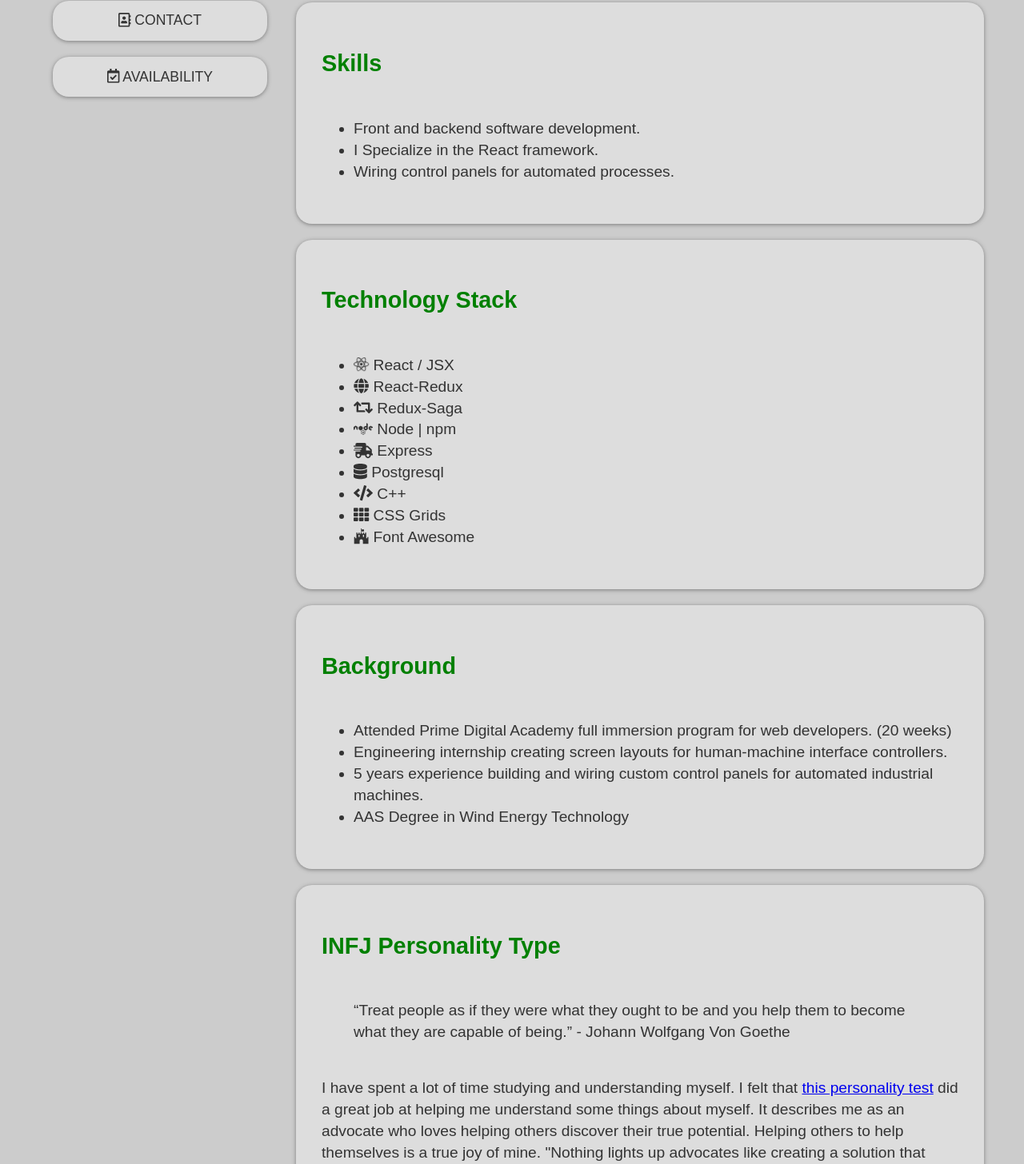
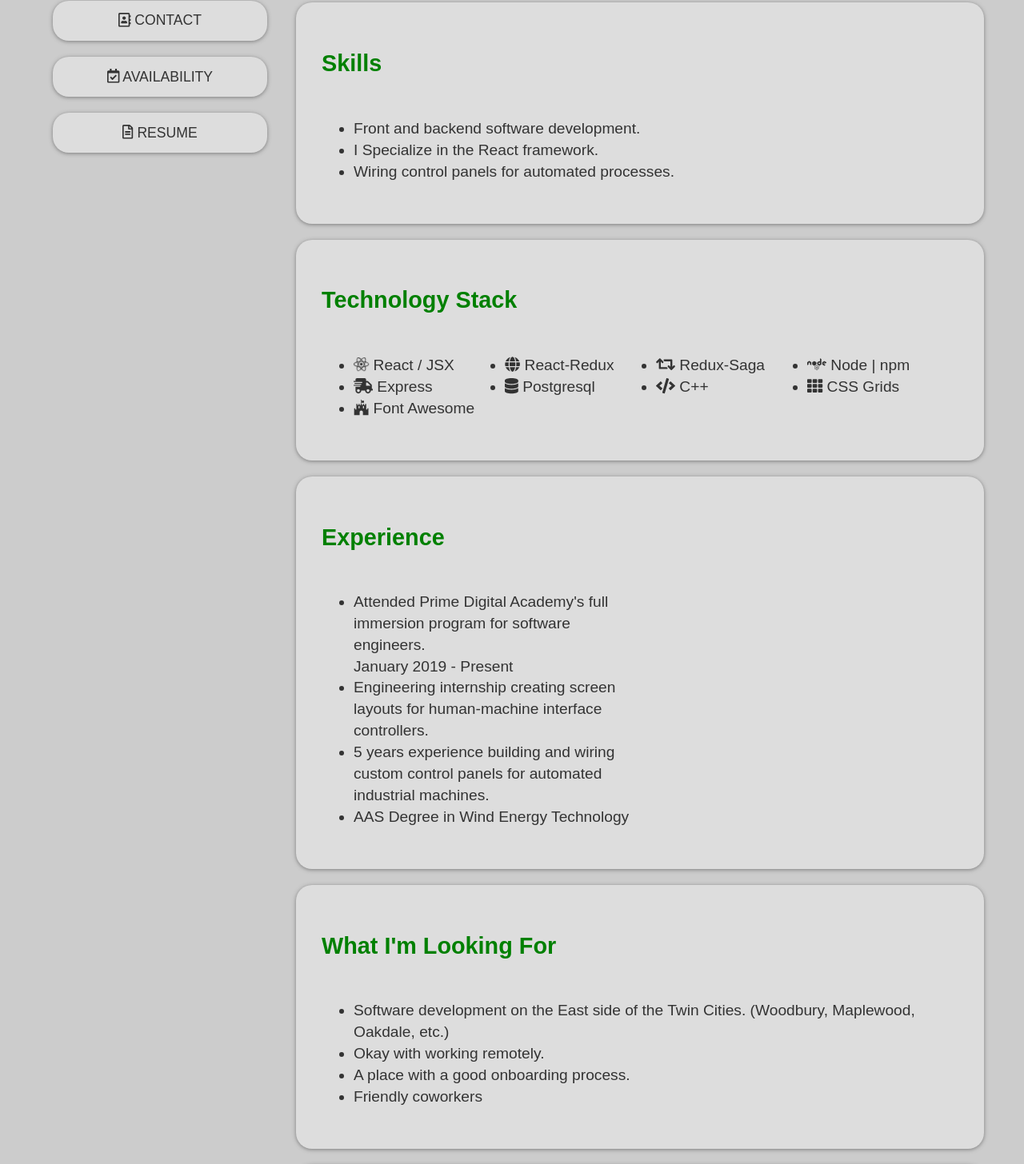
Before and after one commit to linzmeyer/personal-website, a React (Create React App) app: page /#/about in a window 1280 px wide. Shown: the part 457-1913 px from the top of the page at 80% size. Built offline with nearby package versions, Linux system fonts and the light colour scheme.

Commit message:
Minor Changes

```diff
--- a/src/Views/About/About.js
+++ b/src/Views/About/About.js
@@ -3,6 +3,10 @@
 import { FontAwesomeIcon } from '@fortawesome/react-fontawesome';
 
 class About extends Component {
+
+  renderExperience = () => {
+
+  }
 
   render() {
     return (
@@ -33,7 +37,7 @@
 
             <section className="info" >
               <h2>Technology Stack</h2>
-              <ul>
+              <ul className="tech-stack" >
                 <li><FontAwesomeIcon icon={['fab', 'react']} spin /> React / JSX</li>
                 <li><FontAwesomeIcon icon="globe" /> React-Redux</li>
                 <li><FontAwesomeIcon icon="retweet" /> Redux-Saga</li>
@@ -47,12 +51,30 @@
             </section>
 
             <section className="info" >
-              <h2>Background</h2>
+              <h2>Experience</h2>
+              <div className="experience" >
+                <ul>
+                  <li>
+                    Attended Prime Digital Academy's full immersion program for software engineers.
+                    <br></br>
+                    January 2019 - Present
+                  </li>
+                  <li>Engineering internship creating screen layouts for human-machine interface controllers.</li>
+                  <li>5 years experience building and wiring custom control panels for automated industrial machines.</li>
+                  <li>AAS Degree in Wind Energy Technology</li>
+                </ul>
+                { this.renderExperience() }
+              </div>
+
+            </section>
+
+            <section className="info" >
+              <h2>What I'm Looking For</h2>
               <ul>
-                <li>Attended Prime Digital Academy full immersion program for web developers. (20 weeks) </li>
-                <li>Engineering internship creating screen layouts for human-machine interface controllers.</li>
-                <li>5 years experience building and wiring custom control panels for automated industrial machines.</li>
-                <li>AAS Degree in Wind Energy Technology</li>
+                <li>Software development on the East side of the Twin Cities. (Woodbury, Maplewood, Oakdale, etc.)</li>
+                <li>Okay with working remotely.</li>
+                <li>A place with a good onboarding process.</li>
+                <li>Friendly coworkers</li>
               </ul>
             </section>
 
--- a/src/components/App/App.css
+++ b/src/components/App/App.css
@@ -50,6 +50,11 @@
     display: grid;
     grid-area: content-container;
     grid-gap: 20px;
+  }
+
+  .experience {
+    display: grid;
+    grid-template-columns: repeat( 2, minmax(200px, 1fr) );
   }
 
   /* info */
@@ -148,6 +153,11 @@
     font-size: 1.7rem;
     margin-top: 0;
     color: var(--light);
+  }
+
+  .tech-stack {
+    display: grid;
+    grid-template-columns: repeat(4, 1fr)
   }
 
   .top-box {
--- a/src/components/Nav/Nav.js
+++ b/src/components/Nav/Nav.js
@@ -1,8 +1,9 @@
 import React, {Component} from 'react';
 import { withRouter } from 'react-router-dom';
+import { Link } from 'react-router-dom';
 import { FontAwesomeIcon } from '@fortawesome/react-fontawesome';
 import picture from '../../img/profile-pic.jpeg';
-import { Link } from 'react-router-dom';
+import resume from '../../docs/Resume.pdf';
 
 class Nav extends Component {
 
@@ -42,6 +43,11 @@
                 <FontAwesomeIcon icon={["far", "calendar-check"]} /> Availability
               </Link>
             </li>
+            <li>
+              <a href={ resume } target="_blank" rel="noopener noreferrer" >
+                <FontAwesomeIcon icon={["far", "file-alt"]} /> Resume
+              </a>
+            </li>
           </ul>
         </div>
       </nav>
--- a/src/icons/icons.js
+++ b/src/icons/icons.js
@@ -11,6 +11,7 @@
   faAnchor,
   faChartPie,
   faCheckSquare,
+  faCode,
   faCoffee,
   faCog,
   faCopyright,
@@ -28,7 +29,6 @@
   faStroopwafel,
   faTh,
   faUsers,
-  faCode,
 } from '@fortawesome/free-solid-svg-icons';
 
 // Regular svg's
@@ -36,6 +36,7 @@
   faAddressBook,
   faCalendarAlt,
   faCalendarCheck,
+  faFileAlt,
   faHeart,
 } from '@fortawesome/free-regular-svg-icons';
 
@@ -62,6 +63,7 @@
   faCopyright,
   faCircle,
   faDatabase,
+  faFileAlt,
   faFire,
   faFortAwesome,
   faGithub,
```
